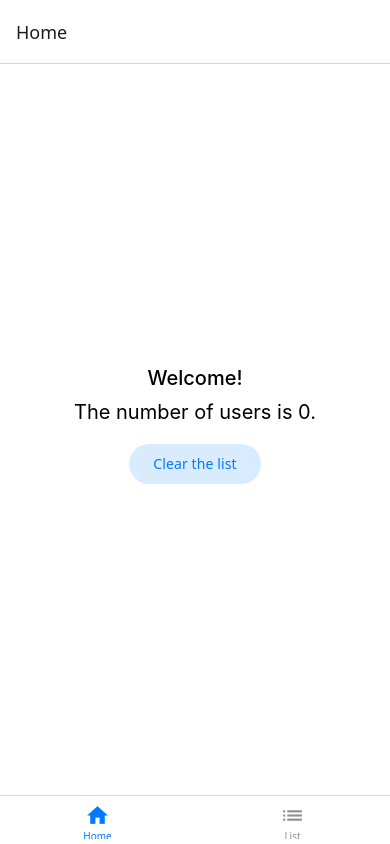
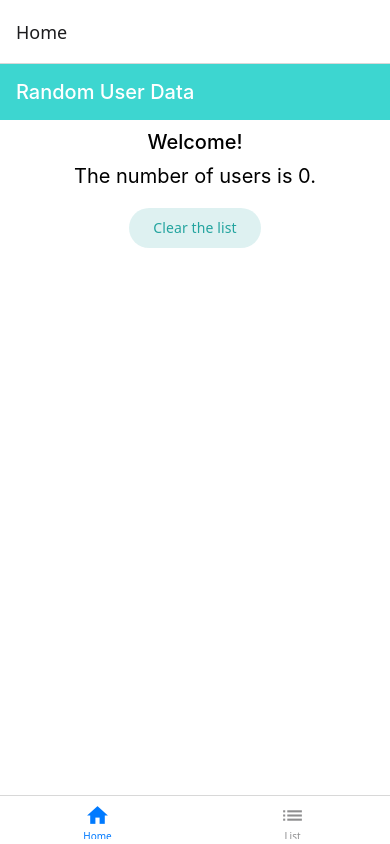
Before and after one commit to chin0088/mad9135-react-native-app, a React Native app: screen /Home in a window 390 px wide. Built offline with nearby package versions, Linux system fonts and the light colour scheme; no server answers.

Commit message:
removed unnecessary comments

```diff
--- a/screens/DetailScreen.js
+++ b/screens/DetailScreen.js
@@ -37,6 +37,9 @@ export default function DetailScreen({ route }) {
 
     return (
         <View>
+            <View style={theme.header}>
+            <Text style={theme.headerText}>User Details</Text>
+        </View>
         {user === null ? (
             <Text>No users data.</Text>
         ) : (
@@ -58,56 +61,3 @@ export default function DetailScreen({ route }) {
 
 
 }
-
-
-// const styles = StyleSheet.create({
-//     input: {
-//       borderColor: '#999',
-//       borderWidth: 1,
-//       height: 40,
-//       alignSelf: 'stretch',
-//       marginInline: 24,
-//       marginBlock: 12,
-//       paddingInline: 12,
-//     },
-//     listitem: {
-//       flex: 1,
-//       flexDirection: 'row',
-//       justifyContent: 'flex-start',
-//       alignItems: 'center',
-//       paddingBlock: 4,
-//       borderBottomColor: '#999',
-//       borderBottomWidth: 1,
-//     },
-//     lead: {
-//       paddingInline: 4,
-//     },
-//     tail: {
-//       paddingInline: 4,
-//     },
-//     main: {
-//       flexDirection: 'column',
-//       paddingInline: 8,
-//     },
-//     heading: {
-//         fontSize: 20,
-//         fontWeight: 500,
-//     },
-//     title: {
-//       fontWeight: 500,
-//     },
-//     subtitle: {
-//       fontWeight: 300,
-//     },
-//     flatlist: {
-//       width: '100%',
-//       marginBlock: 12,
-//     },
-//     container: {
-//       flex: 1,
-//       backgroundColor: '#fff',
-//       alignItems: 'center',
-//       justifyContent: 'center',
-//       paddingBlockStart: 80 /* instead of safearea... cuz I'm lazy */,
-//     },
-//   });
--- a/screens/HomeScreen.js
+++ b/screens/HomeScreen.js
@@ -1,9 +1,8 @@
 import { StatusBar } from 'expo-status-bar';
-import { StyleSheet, Text, View, RefreshControl } from 'react-native';
+import { Text, View } from 'react-native';
 import { Button } from '@react-navigation/elements';
 import { useNavigation } from '@react-navigation/native';
 import { useState, useEffect } from 'react';
-import { useCallback } from 'react';
 
 import AsyncStorage from '@react-native-async-storage/async-storage';
 
@@ -69,33 +68,19 @@ export default function HomeScreen() {
 
 
   return (
+
     <View style={theme.container}>
-      <Text style={theme.heading}>Welcome!</Text>
-      <Text style={theme.content}>The number of users is {userNum}.</Text>
-      <Button style={theme.btn} onPress={clearList}>
-        Clear the list
-      </Button>
-      <StatusBar style="auto" />
+      <View style={theme.header}>
+        <Text style={theme.headerText}>Random User Data</Text>
+      </View>
+        <Text style={theme.heading}>Welcome!</Text>
+        <Text style={theme.content}>The number of users is {userNum}.</Text>
+        <Button
+        color="#23a49f"
+        style={theme.btn} onPress={clearList}>
+          Clear the list
+        </Button>
+        <StatusBar style="auto" />
     </View>
   );
 }
-
-// const styles = StyleSheet.create({
-
-//   btn: {
-//     marginBlock: 10,
-//   },
-//   heading: {
-//     fontSize: 20,
-//     fontWeight: 500,
-//   },
-//   title: {
-//     fontSize: 20,
-//   },
-//   container: {
-//     flex: 1,
-//     backgroundColor: '#fff',
-//     alignItems: 'center',
-//     justifyContent: 'center',
-//   },
-// });
--- a/screens/ListScreen.js
+++ b/screens/ListScreen.js
@@ -1,7 +1,7 @@
 import { StatusBar } from 'expo-status-bar';
 import { FlatList, Text, View, RefreshControl, TouchableOpacity } from 'react-native';
 import { useNavigation } from '@react-navigation/native';
-import { useState, useEffect, useCallback } from 'react';
+import { useState, useCallback } from 'react';
 import { useFocusEffect } from '@react-navigation/native';
 
 import Ionicons from '@expo/vector-icons/Ionicons';
@@ -43,25 +43,6 @@ export default function ListScreen({navigation}) {
         }
     }
 
-  //   useEffect(()=> {
-  //       setRefreshing(true);
-  //       loadList();
-  //   },[]);
-
-  //   async function loadList() {
-  //     try {
-  //         const storedList = await AsyncStorage.getItem('listOfUsers');
-  //         if(storedList){
-  //             const JsonParseList = JSON.parse(storedList);
-  //             setUsers(JsonParseList);
-  //             setTimeout(() => setRefreshing(false), 400);
-  //         } else {
-  //             setUsers(0);
-  //         }
-  //     } catch (err) {
-  //         console.log('failed to load the list', err);
-  //     }
-  // }
 
   let onRefresh = useCallback(() => {
       //saves this callback function to use across reloads
@@ -79,8 +60,6 @@ export default function ListScreen({navigation}) {
       .then(jsonObj=>{
         AsyncStorage.setItem(storageKey, JSON.stringify(jsonObj))
         setUsers(jsonObj);
-        // setUserNum(jsonObj.length);
-        // console.log(jsonObj.response);
       })
       .catch((err) => {
         //handle the error
@@ -89,19 +68,12 @@ export default function ListScreen({navigation}) {
 
     }
 
-    function goto(routeName) {
-
-      if (routeName) {
-        nav.navigate(routeName);
-      } else {
-        nav.popToTop();
-        //back to the beginning of the navigation stack
-      }
-    }
-
 
     return (
         <View>
+          <View style={theme.header}>
+          <Text style={theme.headerText}>User List</Text>
+      </View>
         {users.length === 0 ? (
 
             <Text style={theme.main}>No users yet buddy.</Text>
@@ -113,16 +85,15 @@ export default function ListScreen({navigation}) {
             keyExtractor={(item) => item.id.toString()}
             renderItem={({ item }) =>
 
-              // <TouchableOpacity onPress={() => goto('Details', item.id)}>
-              <ListItem
+
+            <ListItem
               id={item.id}
-              firstName={item.first_name}
-              lastName={item.last_name}
-              email={item.email}
-              lead={<Ionicons name="person-outline" size={20} />}
+             firstName={item.first_name}
+             lastName={item.last_name}
+             email={item.email}
+             lead={<Ionicons name="person-outline" size={20} />}
               tail={<Ionicons name="chevron-forward-outline" size={20} />}
               />
-            // </TouchableOpacity>
             }
             />
          )}
@@ -146,48 +117,3 @@ function ListItem({ id, firstName, lastName, email = '', lead, tail }) {
       </View>
     );
   }
-
-
-// const styles = StyleSheet.create({
-//     listitem: {
-//       flex: 1,
-//       flexDirection: 'row',
-//       justifyContent: 'flex-start',
-//       alignItems: 'center',
-//       paddingBlock: 4,
-//       borderBottomColor: '#999',
-//       borderBottomWidth: 1,
-//     },
-//     lead: {
-//       paddingInline: 4,
-//     },
-//     tail: {
-//       paddingInline: 4,
-//     },
-//     main: {
-//       flexDirection: 'column',
-//       justifyContent: 'space-between',
-//       paddingInline: 8,
-//     },
-//     heading: {
-//         fontSize: 20,
-//         fontWeight: 500,
-//     },
-//     title: {
-//       fontWeight: 500,
-//     },
-//     subtitle: {
-//       fontWeight: 300,
-//     },
-//     flatlist: {
-//       width: '100%',
-//       marginBlock: 12,
-//     },
-//     container: {
-//       flex: 1,
-//       backgroundColor: '#fff',
-//       alignItems: 'center',
-//       justifyContent: 'center',
-//       paddingBlockStart: 80 /* instead of safearea... cuz I'm lazy */,
-//     },
-//   });
--- a/theme/theme.js
+++ b/theme/theme.js
@@ -5,12 +5,19 @@ export const theme = StyleSheet.create({
         flex: 1,
         backgroundColor: '#fff',
         alignItems: 'center',
-        justifyContent: 'center',
+        justifyContent: 'flex-start',
+    },
+    header: {
+        backgroundColor: '#3DD6D0',
+        padding: 16,
+        width: '100%',
+    },
+    headerText: {
+        color: '#FFF',
+        fontSize: 20,
+        fontWeight: 500,
     },
     btn: {
-        color: '#FFF',
-        // backgroundColor: '##eb8334',
-        // borderColor: 'red',
         marginBlock: 20,
     },
     heading: {
```
